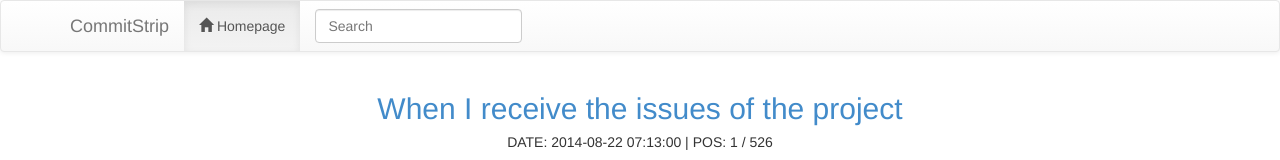
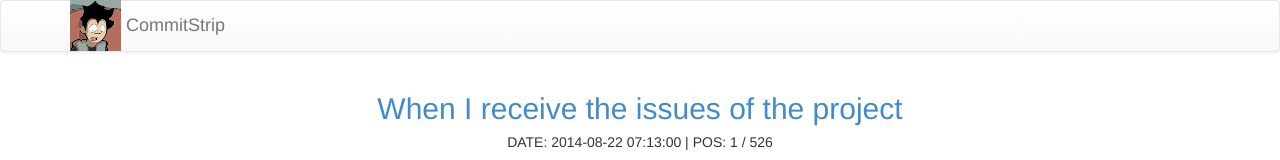
Before and after one commit to caiguanhao/cstrip, a plain HTML site: page public/index.html in a window 1280 px wide. Shown: the top 160 px of the page. Drawn offline with Linux system fonts and the light colour scheme; grey boxes are pictures that could not be loaded; files whose address does not match are found by name.

Commit message:
add svg image;

```diff
--- a/public/css/main.css
+++ b/public/css/main.css
@@ -17,3 +17,12 @@
   font-size: 12px;
   font-family: monospace;
 }
+
+.cs-navbar-brand {
+  padding-top: 0;
+  padding-bottom: 0;
+}
+
+.cs-navbar-brand img {
+  margin-top: -1px;
+}
--- a/public/index.html
+++ b/public/index.html
@@ -23,22 +23,10 @@
             <span class="icon-bar"></span>
             <span class="icon-bar"></span>
           </button>
-          <a class="navbar-brand" href="#">CommitStrip</a>
-        </div>
-        <div class="collapse navbar-collapse">
-          <ul class="nav navbar-nav">
-            <li class="active">
-              <a href="#">
-                <span class="glyphicon glyphicon-home"></span>
-                Homepage
-              </a>
-            </li>
-          </ul>
-          <form class="navbar-form navbar-left" role="search">
-            <div class="form-group">
-              <input type="text" class="form-control" placeholder="Search">
-            </div>
-          </form>
+          <div class="navbar-brand cs-navbar-brand" href="#">
+            <img src="/images/cs.svg" height="51" width="51">
+            CommitStrip
+          </div>
         </div>
       </div>
     </nav>
```
Also changed, not shown: public/images/cs.svg (added).
